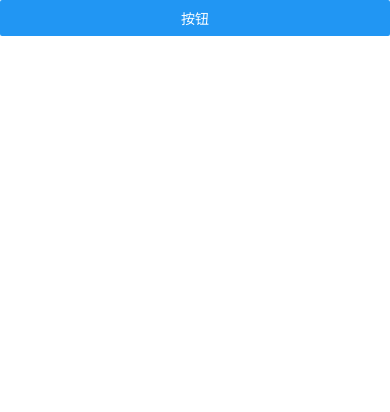
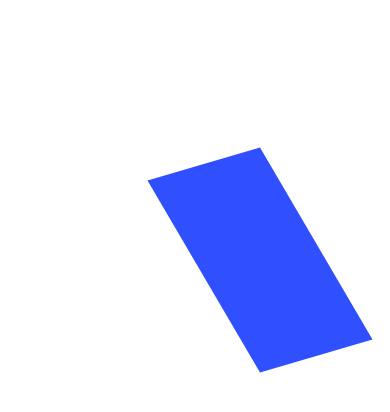
Before and after one commit to HuiPuKui/rn_learn_project, a React Native app in the folder RNDemo/: screen / in a window 390 px wide. Shown: the top 412 px of the page. Built offline with nearby package versions, Linux system fonts and the light colour scheme.

Commit message:
transform

```diff
--- a/RNDemo/App.tsx
+++ b/RNDemo/App.tsx
@@ -6,7 +6,7 @@
  */
 
 import React from 'react';
-import TestApi from './src/8/8.10/components/TestApi';
+import TestApi from './src/8/8.12/components/TestApi';
 import {
   SafeAreaView,
   StatusBar,
@@ -23,9 +23,9 @@ function App(): React.JSX.Element {
         barStyle='dark-content'
         backgroundColor='#FFFFFF'
       />
-      <View style={styles.container}>
+      {/* <View style={styles.container}> */}
         <TestApi />
-      </View>
+      {/* </View> */}
     </SafeAreaView>
   );
 }
--- /dev/null
+++ b/RNDemo/src/8/8.12/components/TestApi.js
@@ -0,0 +1,40 @@
+import React from "react";
+import { Button, StyleSheet, View } from "react-native";
+
+export default () => {
+
+    return (
+        <View style={styles.root}>
+            <View
+                style={[
+                    {
+                        width: 100,
+                        height: 100,
+                        backgroundColor: '#3050FF',
+                        marginTop: 60,
+                        marginLeft: 60
+                    },
+                    {
+                        transform: [
+                            {translateX: 150},
+                            {translateY: 150},
+                            {scale: 1.5},
+                            {scaleX: 1.5},
+                            {scaleY: 1.5},
+                            {rotateX: '45deg'},
+                            {rotateY: '45deg'},
+                            {rotateZ: '45deg'},
+                        ]
+                    }
+                ]}
+            />
+        </View>
+    )
+}
+
+const styles = StyleSheet.create({
+    root: {
+        width: '100%',
+        height: '100%'
+    }
+})
```
Also changed, not shown: RNDemo/src/8/8.11/README.md (added), RNDemo/src/8/8.12/README.md (added).
